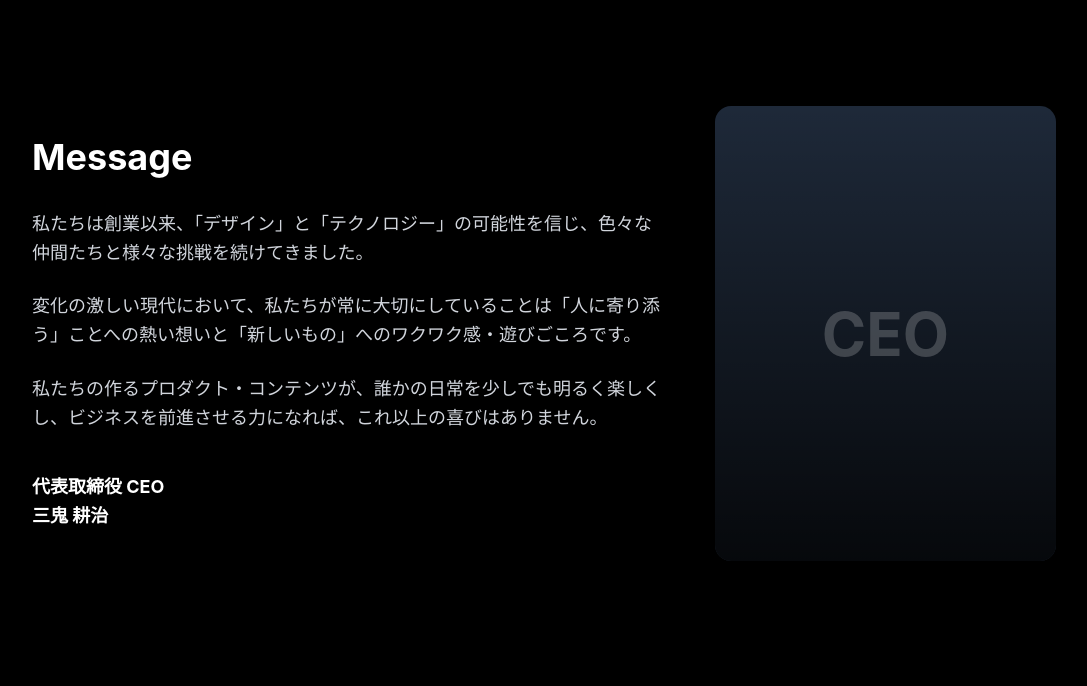
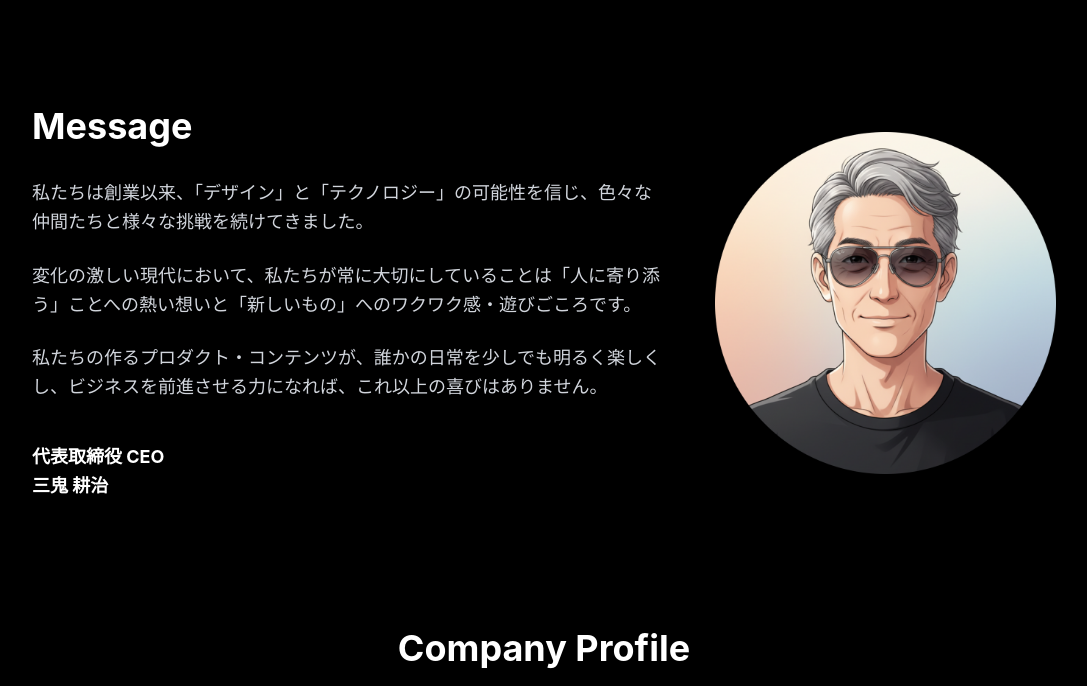
Before and after one commit to 360-io/360inc, an Astro site: page /about in a window 1280 px wide. Shown: the part 711-1397 px from the top of the page, without its empty margins (96-1183 px from the left). Built offline with nearby package versions, Linux system fonts and the light colour scheme; Astro itself is replaced by a stand-in of ours; animation ran at ten frames a second.

Commit message:
20260211

```diff
--- a/src/app/pages/AboutPageContent.tsx
+++ b/src/app/pages/AboutPageContent.tsx
@@ -77,11 +77,12 @@ export function AboutPageContent() {
                             </p>
                         </div>
                     </div>
-                    <div className="w-full md:w-1/3 aspect-[3/4] bg-gray-800 rounded-2xl overflow-hidden relative">
-                        {/* Placeholder for CEO Image */}
-                        <div className="absolute inset-0 flex items-center justify-center bg-gradient-to-b from-transparent to-black/80">
-                            <span className="text-white/20 font-bold text-6xl">CEO</span>
-                        </div>
+                    <div className="w-full md:w-1/3 flex items-center justify-center relative">
+                        <img
+                            src="/images/ceo_profile.png"
+                            alt="CEO Portrait"
+                            className="w-full h-auto max-w-[300px] md:max-w-full object-contain filter drop-shadow-2xl hover:scale-105 transition-transform duration-500"
+                        />
                     </div>
                 </motion.section>
 
```
Also changed, not shown: public/images/ceo_profile.png (added).
